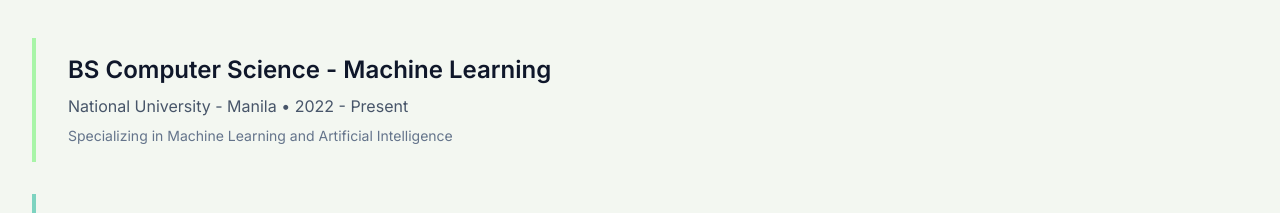
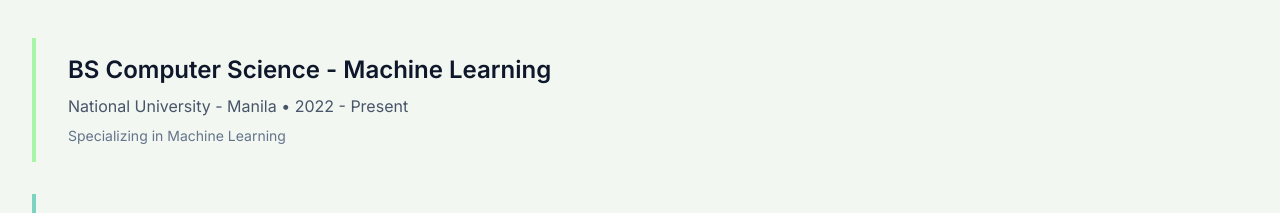
Before and after one commit to Gkcoli/Coli_Website, a Next.js app: page / in a window 1280 px wide. Shown: the part 1660-1873 px from the top of the page. Built offline with nearby package versions, Linux system fonts and the light colour scheme.

Commit message:
Update Page
Removed the Artificial Intelligence specialization

```diff
--- a/app/page.tsx
+++ b/app/page.tsx
@@ -588,7 +588,7 @@
             >
               <h3 className="text-lg sm:text-xl md:text-2xl font-semibold mb-2">BS Computer Science - Machine Learning</h3>
               <p className="text-sm sm:text-base text-gray-400 mb-2">National University - Manila • 2022 - Present</p>
-              <p className="text-xs sm:text-sm text-gray-500">Specializing in Machine Learning and Artificial Intelligence</p>
+              <p className="text-xs sm:text-sm text-gray-500">Specializing in Machine Learning</p>
             </motion.div>
 
             <motion.div
```
